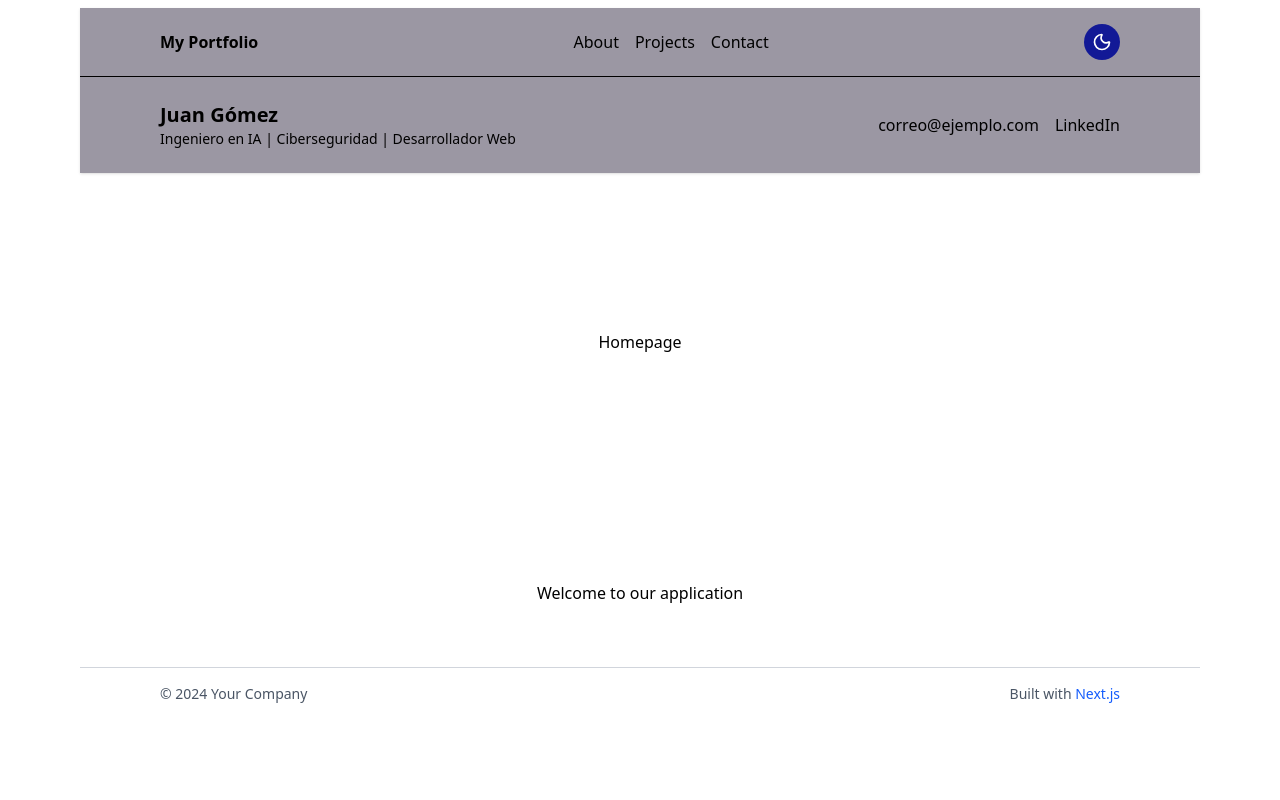
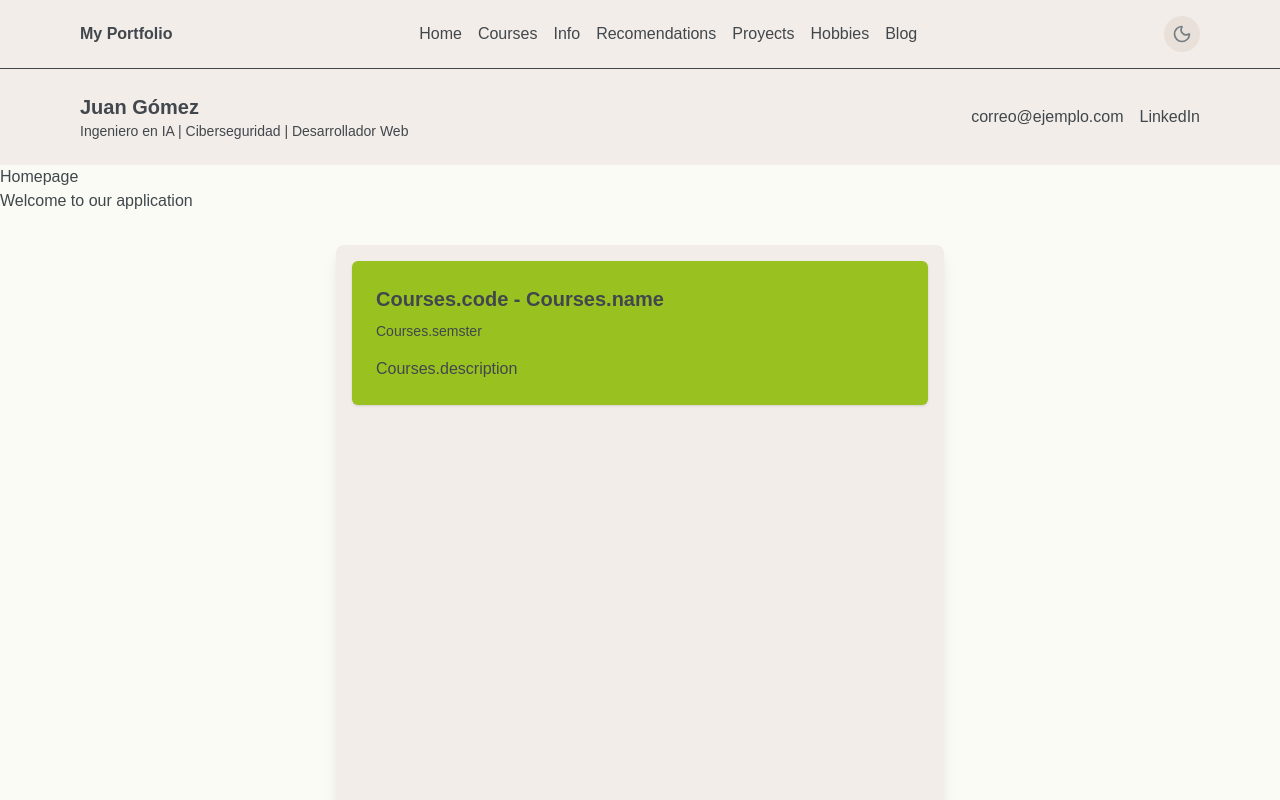
Before and after one commit to JosueTorresN/portafolio_pry, a Next.js app: page /en in a window 1280 px wide. Shown: the top 800 px of the page. Built offline with nearby package versions, Linux system fonts and the light colour scheme.

Commit message:
text-decoration

```diff
--- a/messages/en.json
+++ b/messages/en.json
@@ -1,6 +1,27 @@
 {
+    "Head": {
+        "title": "My Portfolio",
+        "description": "This is my personal portfolio where I share my projects and experiences."
+    },
+    "Header": {
+        "home": "Home",
+        "courses": "Courses",
+        "info": "Info",
+        "recomendation": "Recomendations",
+        "proyect": "Proyects",
+        "hobbies": "Hobbies",
+        "blog": "Blog"
+    },
     "Homepage": {
         "title": "Homepage",
         "welcomeMessage": "Welcome to our application"
+    },
+    "Courses": {
+        "Course1": {
+            "Code": "IC8057",
+            "Name": "Introducción al Desarrollo de Páginas Web",
+            "Semester": "Semester 2, 2025",
+            "Description": "This course covers the basics of programming using Python. Students will learn about variables, control structures, functions, and error handling."
+        }
     }
 }
--- a/messages/es.json
+++ b/messages/es.json
@@ -1,6 +1,27 @@
 {
+    "Head": {
+        "title": "Mi Portafolio",
+        "description": "Este es mi portafolio personal donde comparto mis proyectos y experiencias."
+    },
+    "Header": {
+        "home": "Inicio",
+        "courses": "Cursos",
+        "info": "Información",
+        "recomendation": "Recomendaciones",
+        "proyect": "Proyectos",
+        "hobbies": "Pasatiempos",
+        "blog": "Blog"
+    },
     "Homepage": {
         "title": "Página de inicio",
         "welcomeMessage": "Bienvenido a nuestra aplicación"
+    },
+    "Courses": {
+        "Course1": {
+            "Code": "IC1234",
+            "Name": "Introducción a la Programación",
+            "Semester": "Otoño 2024",
+            "Description": "Este curso cubre los conceptos básicos de la programación utilizando Python. Los estudiantes aprenderán sobre variables, estructuras de control, funciones y manejo de errores."
+        }
     }
 }
--- a/src/app/[locale]/globals.css
+++ b/src/app/[locale]/globals.css
@@ -1,25 +1,25 @@
 @import "tailwindcss";
 
 .light {
-  --primary: #121996;
-  --secundary: #3d3092;
-  --surface: #ffffff;
-  --surface-variant: #9b97a3;
-  --tonal: #a890e4;
-
-  --text: #000000;
-  --text2: #ffffff;
+  --color-bg: #fafbf5;
+  --color-bg-offset: #f2ede9;
+  --color-text: #41474C;
+  --color-text-offset: #757D84;
+  --color-border: #e8e0d9;
+  --color-primary: #99C221;
+  --color-primary-offset: #6E910A;
+  --color-secondary: #E55812;
 }
 
 .dark {
-  --primary: #8ab4f8;
-  --secundary: #e8eaed;
-  --surface: #202124;
-  --surface-variant: #49454f;
-  --tonal: #49454f;
-
-  --text: #ffffff;
-  --text2: #000000;
+  --color-bg: #16161a;
+  --color-bg-offset: #29293e;
+  --color-text: #fffffe;
+  --color-text-offset: #94a1b2;
+  --color-border: #383a61;
+  --color-primary: #7f5af0;
+  --color-primary-offset: #e068fd;
+  --color-secondary: #2cb67d;
 }
 
 /* :root {
@@ -42,21 +42,35 @@
 } */
 
 body {
-  background: var(--surface);
-  color: var(--text);
+  background: var(--color-bg);
+  color: var(--color-text);
   font-family: Arial, Helvetica, sans-serif;
+  margin: 0;
+  padding: 0;
 }
 
 header {
-  background: var(--surface-variant);
-  color: var(--text);
+  background: var(--color-bg-offset);
+  color: var(--color-text);
 }
 
 .toggle-button {
-  background: var(--primary);
-  color: var(--text2);
+  background: var(--color-border);
+  color: var(--color-text-offset);
 }
 
-.border {
-  border-color: var(--text);
+.border-color {
+  border-color: var(--color-border);
 }
+
+.underline-color {
+  text-decoration-color: var(--color-primary);
+}
+
+.surface-offset {
+  background: var(--color-bg-offset);
+}
+
+.primary {
+  background-color: var(--color-primary);
+}
--- a/src/app/[locale]/layout.tsx
+++ b/src/app/[locale]/layout.tsx
@@ -5,6 +5,7 @@ import { NextIntlClientProvider } from "next-intl";
 import { notFound } from "next/navigation";
 import { routing } from "@/i18n/routing";
 import { getMessages } from "next-intl/server";
+import Head from "@/components/head";
 
 const geistSans = Geist({
   variable: "--font-geist-sans",
@@ -17,8 +18,8 @@ const geistMono = Geist_Mono({
 });
 
 export const metadata: Metadata = {
-  title: "Create Next App",
-  description: "Generated by create next app",
+  title: "My Portfolio",
+  description: "This is my personal portfolio where I share my projects and experiences.",
 };
 
 export default async function RootLayout({
@@ -37,6 +38,7 @@ export default async function RootLayout({
   const messages = await getMessages();
   return (
     <html lang="en">
+      <Head />
       <body
         className={`${geistSans.variable} ${geistMono.variable} antialiased`}
       >
--- a/src/app/[locale]/page.tsx
+++ b/src/app/[locale]/page.tsx
@@ -5,28 +5,23 @@ import { useTranslations } from "next-intl";
 import { useEffect } from "react";
 import Header from "@/components/header";
 import Footer from "@/components/footer";
+import CardsContainer from "@/components/proyectsCards";
 
 export default function Home() {
   const t = useTranslations("Homepage");
-  // localStorage.setItem("theme", "dark");
-
-  // useEffect(() => {
-  //   const theme = localStorage.getItem("theme");
-
-  //   if (theme) {
-  //     document.documentElement.classList.add(theme);
-  //   } else if (window.matchMedia("(prefers-color-scheme: dark)").matches) {
-  //     document.documentElement.classList.add("dark");
-  //   } else {
-  //     document.documentElement.classList.add("light");
-  //   }
-  // }, []);
 
   return (
-    <div className="w-screen font-sans grid grid-rows-[20px_1fr_20px] items-center justify-items-center min-h-screen p-8 pb-20 gap-16 sm:p-20">
+    <div className="grid min-h-screen grid-rows-[auto_1fr_auto] transition-all duration-500">
       <Header />
-      <h1>{t("title")}</h1>
-      <p>{t("welcomeMessage")}</p>
+      <div>
+        <main>
+          <h1>{t("title")}</h1>
+          <p>{t("welcomeMessage")}</p>
+          <div>
+            <CardsContainer/>
+          </div>
+        </main>
+      </div>
       <Footer />
     </div>
   );
--- /dev/null
+++ b/src/components/head.tsx
@@ -0,0 +1,48 @@
+import Head from "next/head";
+
+export default function Home() {
+  const jsonLd = {
+    "@context": "https://schema.org",
+    "@type": "Person",
+    "name": "Josué Torres Narvaez",
+    "givenName": "Josué",
+    "familyName": "Torres Narvaez",
+    "jobTitle": "Ingeniero en Computación",
+    "worksFor": {
+      "@type": "Organization",
+      "name": "Instituto Tecnológico de Costa Rica (TEC)"
+    },
+    "alumniOf": {
+      "@type": "CollegeOrUniversity",
+      "name": "Instituto Tecnológico de Costa Rica (TEC)"
+    },
+    "image": "https://tusitio.com/ruta-a-tu-foto.jpg",
+    "url": "https://tusitio.com",
+    "sameAs": [
+      "https://www.linkedin.com/in/josué-torres-a92a801a3"
+    ],
+    "nationality": {
+      "@type": "Country",
+      "name": "Costa Rica"
+    },
+    "knowsAbout": [
+      "Ciberseguridad",
+      "Inteligencia Artificial",
+      "Desarrollo Web",
+      "Videojuegos"
+    ],
+    "email": "mailto:contacto@tusitio.com"
+  };
+
+  return (
+    <Head>
+    <title>Perfil de Josué Torres Narvaez</title>
+    <meta name="description" content="Ingeniero en Computación, especializado en Ciberseguridad e Inteligencia Artificial." />
+    {/* Aquí inyectamos el JSON-LD */}
+    <script
+        type="application/ld+json"
+        dangerouslySetInnerHTML={{ __html: JSON.stringify(jsonLd) }}
+    />
+    </Head>
+  );
+}
--- a/src/components/header.tsx
+++ b/src/components/header.tsx
@@ -1,8 +1,10 @@
 import { useEffect, useState } from "react";
 import ThemeToggle from "./themeToggle";
+import { useTranslations } from "next-intl";
 
 export default function Header() {
   const [isScrolled, setIsScrolled] = useState(false);
+    const t = useTranslations("Header")
 
   useEffect(() => {
     const handleScroll = () => {
@@ -13,19 +15,31 @@ export default function Header() {
   }, []);
 
   return (
-    <header className="w-full sticky top-0 z-50 bg-white dark:bg-gray-900 shadow-sm">
+    <header className="w-full sticky z-50">
       {/* Navbar fijo (arriba) */}
       <div className="py-4 px-8 sm:px-20 flex justify-between items-center border-b">
         <span className="font-semibold">My Portfolio</span>
         <nav>
-          <a href="#about" className="mx-2 hover:underline">
-            About
+          <a href="#home" className="underline-color decoration-4 mx-2 hover:underline">
+            {t("home")}
           </a>
-          <a href="#projects" className="mx-2 hover:underline">
-            Projects
+          <a href="#projects" className="underline-color decoration-4 mx-2 hover:underline">
+            {t("courses")}
           </a>
-          <a href="#contact" className="mx-2 hover:underline">
-            Contact
+          <a href="#contact" className="underline-color decoration-4 mx-2 hover:underline">
+            {t("info")}
+          </a>
+          <a href="#contact" className="underline-color decoration-4 mx-2 hover:underline">
+            {t("recomendation")}
+          </a>
+          <a href="#contact" className="underline-color decoration-4 mx-2 hover:underline">
+            {t("proyect")}
+          </a>
+          <a href="#contact" className="underline-color decoration-4 mx-2 hover:underline">
+            {t("hobbies")}
+          </a>
+          <a href="#contact" className="underline-color decoration-4 mx-2 hover:underline">
+            {t("blog")}
           </a>
         </nav>
         <ThemeToggle />
--- /dev/null
+++ b/src/components/proyectCard.tsx
@@ -0,0 +1,15 @@
+// components/Card.jsx
+import React from 'react';
+import { CourseProps } from '@/props/types';
+
+const Card: React.FC<CourseProps> = (props) => {
+  return (
+    <div className="primary mb-4 p-6 rounded-md shadow-sm">
+      <h2 className="text-xl font-bold mb-2">{props.code} - {props.name}</h2>
+      <span className="text-sm mb-4 block">{props.semster}</span>
+      <p className="">{props.description}</p>
+    </div>
+  );
+};
+
+export default Card;
--- /dev/null
+++ b/src/components/proyectsCards.tsx
@@ -0,0 +1,25 @@
+// components/CardsContainer.jsx
+import React from 'react';
+import { CoursesProps, CourseProps } from '@/props/types';
+import { useTranslations } from 'next-intl';
+import ProyectCard from './proyectCard';
+
+const CardsContainer: React.FC = () => {
+  const t = useTranslations("Courses");
+
+  return (
+    <div className="flex flex-col items-center justify-center p-8 0 min-h-screen">
+      <div className="surface-offset border-color w-1/2 h-screen overflow-y-scroll p-4 rounded-lg shadow-lg">
+          <ProyectCard
+            key={t("code")}
+            code={t("code")}
+            name={t("name")}
+            semster={t("semster")}
+            description={t("description")}
+          />
+      </div>
+    </div>
+  );
+};
+
+export default CardsContainer;
--- /dev/null
+++ b/src/props/types.ts
@@ -0,0 +1,12 @@
+interface CourseProps {
+    code: string;
+    name: string;
+    semster: string;
+    description: string;
+}
+
+interface CoursesProps {
+    courses: CourseProps[];
+}
+
+export type { CourseProps, CoursesProps };
```
Also changed, not shown: src/components/themeToggle.tsx (+0 -11 lines).
